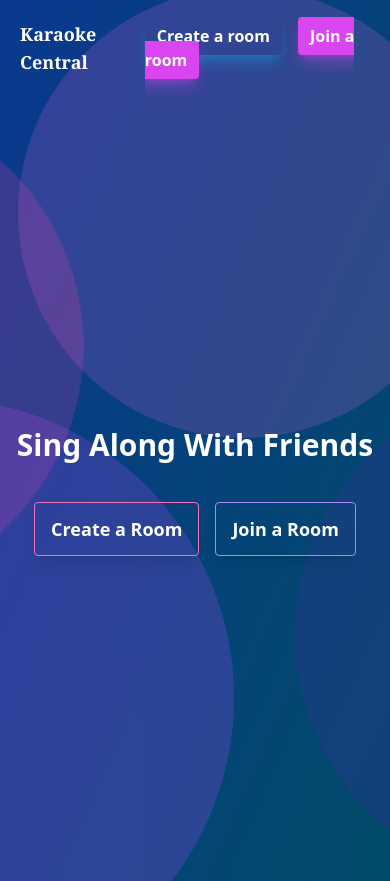
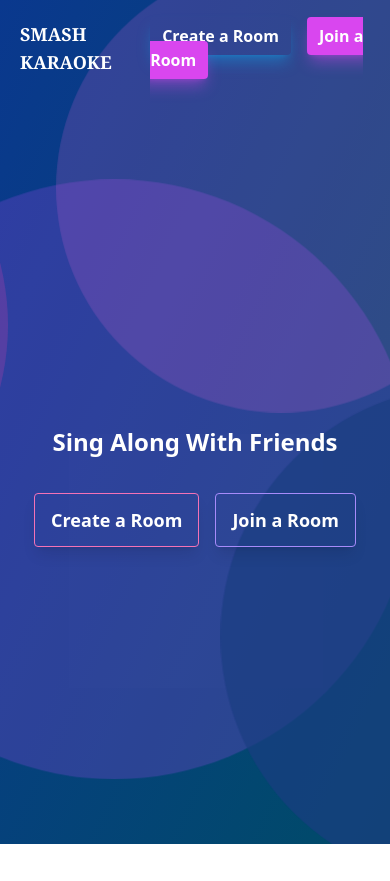
Before and after one commit to jav1anpry5ce/karaoke_app, a React (Create React App) app: page / in a window 390 px wide. After the commit the page ends 844 px from the top, so only its background shows below. Built offline with nearby package versions, Linux system fonts and the light colour scheme; no server answers.

Commit message:
**changes**

```diff
--- a/src/components/Header.jsx
+++ b/src/components/Header.jsx
@@ -8,7 +8,9 @@ export default function Header() {
   return (
     <header className="bg-transparent p-5 text-white">
       <div className="mx-auto flex max-w-6xl items-center justify-between">
-        <h1 className="z-10 font-serif text-lg font-bold">Karaoke Central</h1>
+        <h1 className="z-10 font-serif text-lg font-bold uppercase">
+          Smash Karaoke
+        </h1>
         <div className="z-10 space-x-4">
           {!mobile && (
             <Link
@@ -16,14 +18,14 @@ export default function Header() {
               to={`/room/${Math.floor(100000 + Math.random() * 900000)}`}
               state={{ host: true }}
             >
-              Create a room
+              Create a Room
             </Link>
           )}
           <Link
             to="/join"
             className="rounded bg-fuchsia-500 px-3 py-2 font-semibold text-white shadow-lg shadow-fuchsia-500/40 transition duration-300 ease-in-out"
           >
-            Join a room
+            Join a Room
           </Link>
         </div>
       </div>
--- a/src/components/Host.jsx
+++ b/src/components/Host.jsx
@@ -42,8 +42,8 @@ export default function Host() {
                 onError={onPlaybackError}
               />
             ) : (
-              <div className="absolute left-[50%] flex h-full -translate-x-[50%] flex-col items-center justify-center">
-                <div className="flex flex-col items-center gap-5">
+              <div className="absolute left-[50%] flex h-full w-screen -translate-x-[50%] flex-col items-center justify-center">
+                <div className="flex w-full flex-col items-center gap-5">
                   <motion.div
                     layout="position"
                     className="rounded bg-white p-1"
@@ -52,7 +52,7 @@ export default function Host() {
                   </motion.div>
                   <motion.div
                     layout="position"
-                    className="flex max-w-[1020px] flex-wrap gap-3"
+                    className="flex max-w-full flex-wrap items-center justify-center gap-3 px-4"
                   >
                     <AnimatePresence>
                       {users.map((user) => (
--- a/src/components/RenderIcon.jsx
+++ b/src/components/RenderIcon.jsx
@@ -22,13 +22,13 @@ export default function RenderIcon({ selectedIcon, setSelectedIcon, mobile }) {
     }
   };
   return (
-    <div className="relative flex flex-col">
+    <div className="group relative flex flex-col">
       <label className="mb-2 block text-sm font-bold capitalize">
         Choose your icon
       </label>
       {!mobile && (
         <button
-          className="absolute left-0 top-[50%] bg-black/30 p-1.5 hover:bg-black/80"
+          className="invisible absolute left-0 top-[50%] bg-black/30 p-1.5 transition duration-300 ease-in-out hover:bg-black/80 group-hover:visible"
           type="button"
           onClick={() => handelScroll("left")}
         >
@@ -54,7 +54,7 @@ export default function RenderIcon({ selectedIcon, setSelectedIcon, mobile }) {
       </div>
       {!mobile && (
         <button
-          className="absolute right-0 top-[50%] bg-black/30 p-1.5 hover:bg-black/80"
+          className="invisible absolute right-0 top-[50%] bg-black/30 p-1.5 transition duration-300 ease-in-out hover:bg-black/80 group-hover:visible"
           type="button"
           onClick={() => handelScroll("right")}
         >
--- a/src/components/UserCard.jsx
+++ b/src/components/UserCard.jsx
@@ -8,14 +8,14 @@ export default function UserCard({ user }) {
       animate={{ opacity: 1 }}
       initial={{ opacity: 0 }}
       exit={{ opacity: 0 }}
-      className="flex min-w-[280px] items-center gap-4 overflow-hidden rounded bg-black/90 text-white shadow shadow-black"
+      className="flex min-w-[240px] items-center gap-4 overflow-hidden rounded bg-black/90 text-white shadow shadow-black"
     >
       <img
         src={user?.image}
         alt="profile"
-        className="h-[80px] w-[80px] object-cover object-center"
+        className="h-[50px] w-[50px] object-cover object-center"
       />
-      <p className="p-4 text-xl font-medium uppercase">{user.name}</p>
+      <p className="p-2.5 font-medium uppercase">{user.name}</p>
     </motion.div>
   );
 }
--- a/src/pages/Home.jsx
+++ b/src/pages/Home.jsx
@@ -8,14 +8,14 @@ import { Balls } from "../utils/HelperArrays";
 export default function Home() {
   const { mobile } = useContext(Context);
   return (
-    <main className="relative min-h-screen overflow-hidden bg-gradient-to-br from-[#0a388e] to-[#004b68]">
+    <main className="relative h-screen overflow-hidden bg-gradient-to-br from-[#0a388e] to-[#004b68]">
       <Header />
       {Balls.map((ball, index) => (
         <Ball key={index} {...ball} />
       ))}
-      <div className="relative flex h-[93vh] items-center justify-center overflow-hidden">
+      <div className="relative flex h-[calc(100vh-68px)] items-center justify-center overflow-hidden">
         <div className="z-10 flex flex-col items-center gap-8 p-4">
-          <h1 className="text-center text-3xl font-bold capitalize leading-relaxed text-white lg:text-7xl">
+          <h1 className="text-center text-2xl font-bold capitalize leading-relaxed text-white lg:text-7xl">
             Sing along with friends
           </h1>
           <div className="flex items-center gap-4">
--- a/src/utils/HelperArrays.js
+++ b/src/utils/HelperArrays.js
@@ -28,7 +28,7 @@ const Balls = [
     right: 10,
     x: [0, 35, 0, -175],
     y: [0, -15, 0, 200],
-    duration: 5,
+    duration: 15,
   },
   {
     size: 450,
@@ -38,7 +38,7 @@ const Balls = [
     left: 0,
     x: [0, 75, 0],
     y: [0, -50, 0],
-    duration: 3,
+    duration: 17,
   },
   {
     size: 300,
@@ -48,7 +48,7 @@ const Balls = [
     left: 350,
     x: [0, 115, 0, 75, 0],
     y: [0, 25, 0, -35, 15],
-    duration: 7,
+    duration: 19,
   },
   {
     size: 650,
@@ -58,7 +58,7 @@ const Balls = [
     right: 450,
     x: [0, -25, 0, 75],
     y: [0, -50, 0, 100],
-    duration: 15,
+    duration: 21,
   },
   {
     size: 500,
@@ -68,7 +68,7 @@ const Balls = [
     left: 300,
     x: [0, -95, 0, 185],
     y: [0, 50, 0, 275],
-    duration: 9,
+    duration: 23,
   },
   {
     size: 500,
@@ -78,7 +78,7 @@ const Balls = [
     right: 650,
     x: [0, 350, 0, 95],
     y: [0, 98, 0, -275],
-    duration: 15,
+    duration: 25,
   },
 ];
 export { Icons, Balls };
```
